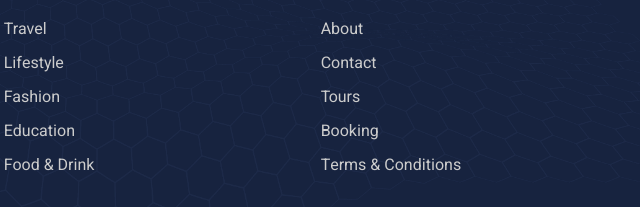
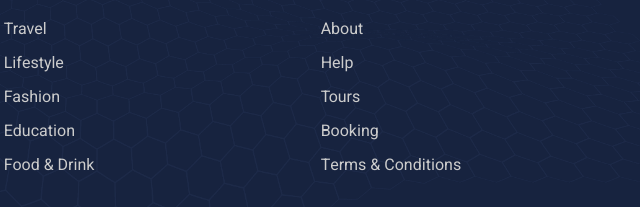
Before and after one commit to Aiyaret-Sandhu/project, a plain HTML site: page index.html in a window 1280 px wide. Shown: the part 2824-3031 px from the top of the page, 543-1183 px from the left. Drawn offline with Linux system fonts and the light colour scheme; a script that the page names is missing; a web font is replaced by a local one.

Commit message:
name change

```diff
--- a/index.html
+++ b/index.html
@@ -375,7 +375,7 @@
           </li>
 
           <li>
-            <a href="#" class="footer-link">Contact</a>
+            <a href="#" class="footer-link">Help</a>
           </li>
 
           <li>
```
